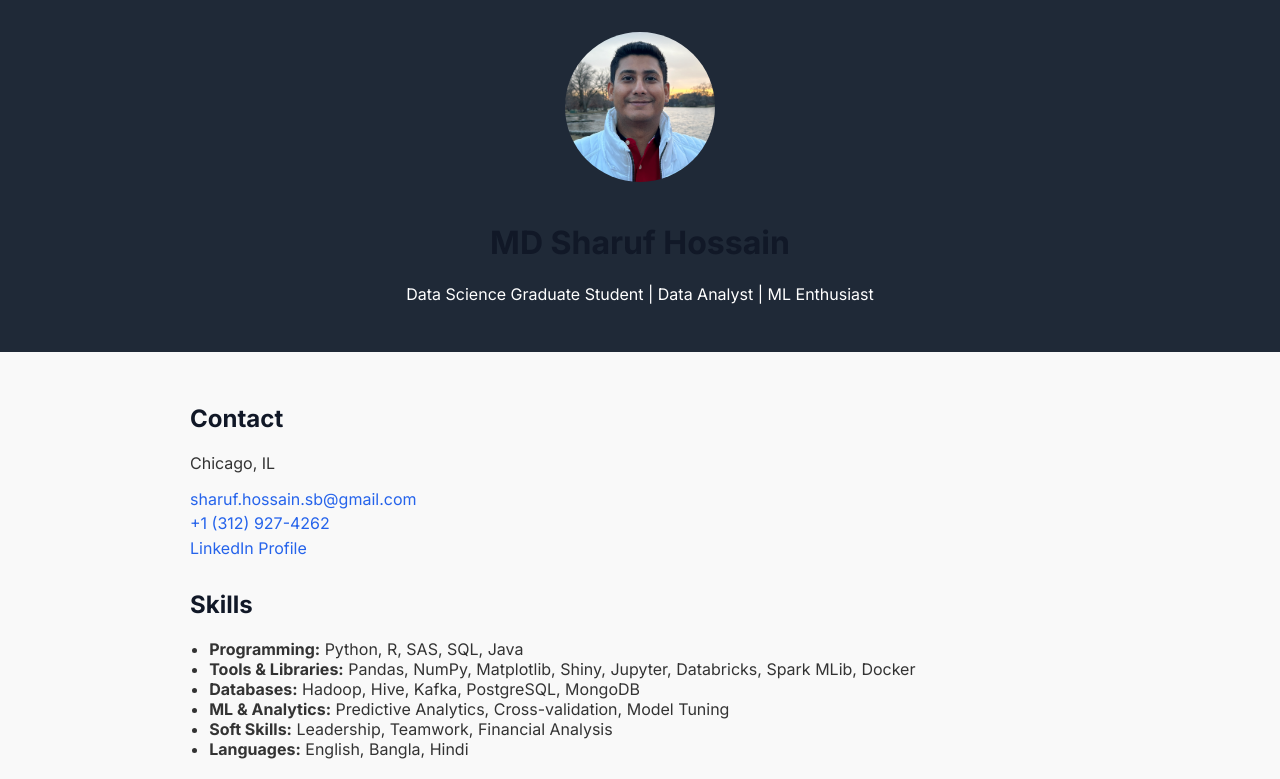
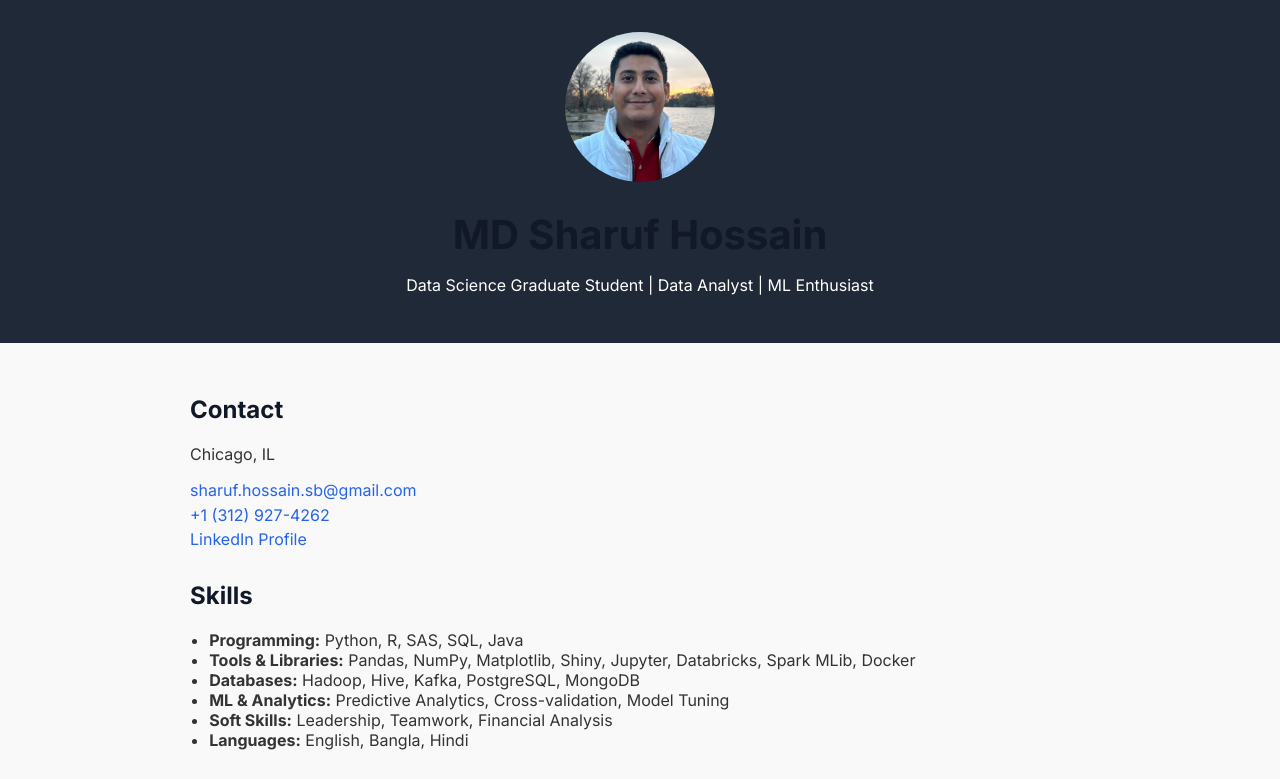
Before and after one commit to SharufHossain/MdSharufHossain.github.io, a plain HTML site: page index.html in a window 1280 px wide. Shown: the top 779 px of the page. Drawn offline with Linux system fonts and the light colour scheme.

Commit message:
Update index.html

```diff
--- a/index.html
+++ b/index.html
@@ -18,6 +18,10 @@
       color: white;
       padding: 2rem;
       text-align: center;
+    }
+     header h1 {
+      font-size: 2.5rem;
+      margin: 0.5rem 0 0.2rem;
     }
     header img {
       width: 150px;
```
